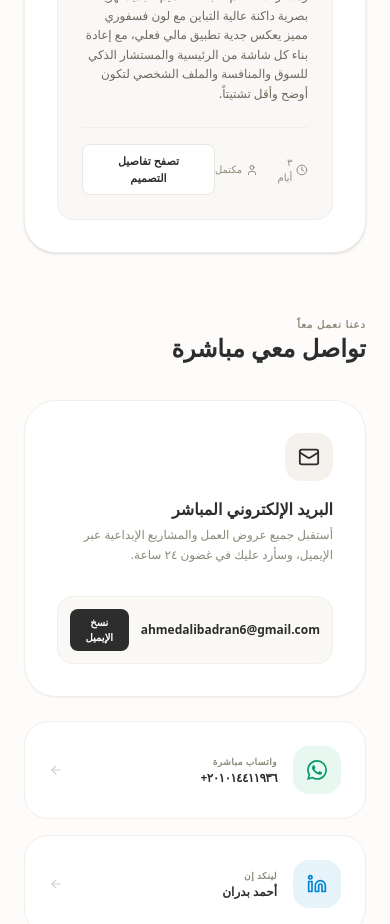
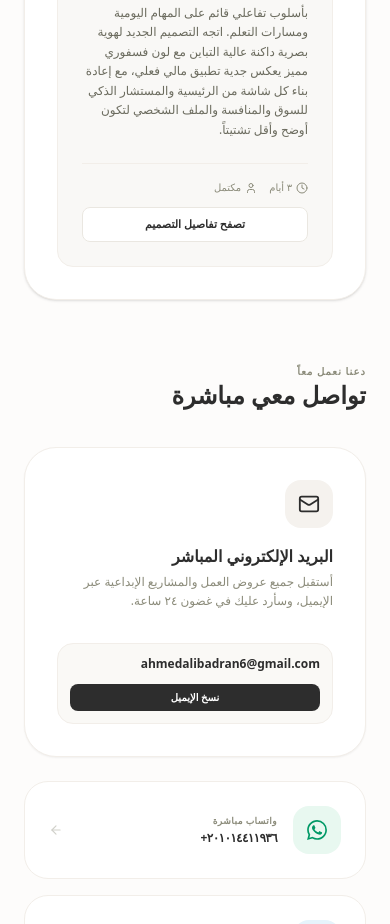
Before and after one commit to badranuxui/My-Portfolio, a React (Vite) app: page / in a window 390 px wide. Shown: the part 3980-4904 px from the top of the page. Built offline with nearby package versions, Linux system fonts and the light colour scheme; a small style sheet from the web is missing.

Commit message:
Fix mobile layout overlap: email copy button and project card footer

```diff
--- a/src/App.tsx
+++ b/src/App.tsx
@@ -470,20 +470,20 @@ export default function App() {
                     </div>
 
                     {/* التذييل التفاعلي للبطاقة */}
-                    <div className="flex items-center justify-between pt-4 border-t border-[#F2EEE9]">
-                      <div className="flex items-center gap-3 text-[10px] text-[#8B8B7A]">
+                    <div className="flex flex-col sm:flex-row sm:items-center justify-between gap-3 pt-4 border-t border-[#F2EEE9]">
+                      <div className="flex items-center gap-3 text-[10px] text-[#8B8B7A] flex-wrap">
                         <span className="flex items-center gap-1 font-mono">
-                          <Clock size={12} />
+                          <Clock size={12} className="shrink-0" />
                           <span>{toArabicDigits(project.duration)}</span>
                         </span>
                         <span className="flex items-center gap-1">
-                          <User size={12} />
+                          <User size={12} className="shrink-0" />
                           <span>مكتمل</span>
                         </span>
                       </div>
 
                       <div className="flex items-center gap-2">
-                        <button className="text-[11px] font-bold px-4 py-2 bg-white border border-[#EAE7E1] rounded-lg group-hover:bg-[#2D2D2D] group-hover:text-white transition-all cursor-pointer">
+                        <button className="w-full sm:w-auto text-[11px] font-bold px-4 py-2 bg-white border border-[#EAE7E1] rounded-lg group-hover:bg-[#2D2D2D] group-hover:text-white transition-all cursor-pointer whitespace-nowrap">
                           تصفح تفاصيل التصميم
                         </button>
                       </div>
@@ -530,14 +530,14 @@ export default function App() {
                   </div>
                 </div>
 
-                <div className="mt-8 flex items-center justify-between gap-3 bg-[#FAF9F6] p-3 rounded-2xl border border-[#F2EEE9] hover:border-[#8B8B7A] transition-all relative">
-                  <span className="text-xs font-mono text-[#2D2D2D] select-all font-bold" dir="ltr">
+                <div className="mt-8 flex flex-col sm:flex-row sm:items-center justify-between gap-3 bg-[#FAF9F6] p-3 rounded-2xl border border-[#F2EEE9] hover:border-[#8B8B7A] transition-all relative">
+                  <span className="text-xs font-mono text-[#2D2D2D] select-all font-bold break-all sm:break-normal" dir="ltr">
                     {contactInfo.email}
                   </span>
 
                   <button
                     onClick={handleCopyEmail}
-                    className="text-[10px] font-bold bg-[#2D2D2D] text-white px-3 py-1.5 rounded-lg cursor-pointer hover:bg-[#8B8B7A] transition-all relative"
+                    className="text-[10px] font-bold bg-[#2D2D2D] text-white px-3 py-1.5 rounded-lg cursor-pointer hover:bg-[#8B8B7A] transition-all relative w-full sm:w-auto whitespace-nowrap shrink-0"
                   >
                     {copiedEmail ? "تم النسخ!" : "نسخ الإيميل"}
                   </button>
```
